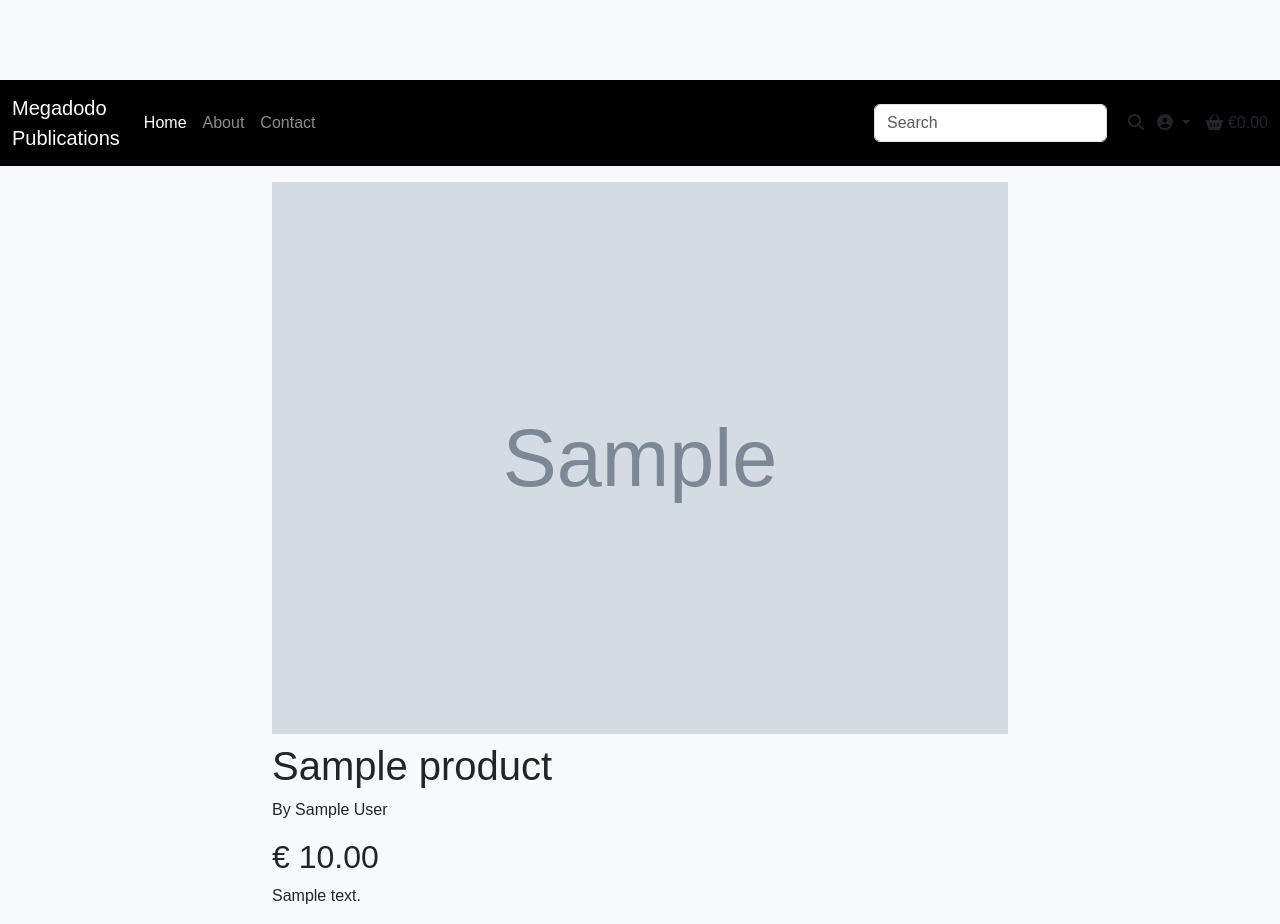
After one commit to MrsmLisa/Megadodo-Publications, a Django app: page /products/1/ in a window 1280 px wide. The commit adds this page. Run offline with Django 4.2, Linux system fonts and the light colour scheme; tables that the repository leaves empty hold one stand-in row (values such as "Sample post"); grey boxes marked "Sample" are stand-in pictures; some libraries are stand-ins or nearby versions; some web fonts are replaced.

Commit message:
Addning style changes in html and css

```diff
--- /dev/null
+++ b/products/templates/products/product_detail.html
@@ -0,0 +1,26 @@
+{% extends 'base.html' %}
+{% load static %}
+{% block content %}
+<div class="container">
+    <div class="row justify-content-center m3">
+    <div class="col-10 col-md-8">
+    <a href="{{ product.product_url }}" class="text-decoration-none text-dark">
+        {% if product.image %}
+            <img src="{{ product.image.url }}" class="card-img-top" alt="{{ product.name }}">
+        {% else %}
+            <img src="{% static 'images/no_image.png' %}" class="card-img-top" alt="{{ product.name }}">
+        {% endif %}
+    </a>
+    <div class="col-12 pt-2">
+    <h1>{{ product.name }}</h1>
+    {% if product.author %}
+    <p>By {{ product.author }}</p>
+    {% endif %}
+    <h2>€ {{ product.price }}</h2>
+    <p>{{ product.description }}</p>
+    </div>
+    </div>
+    </div>
+</div>
+
+{% endblock %}
--- a/products/urls.py
+++ b/products/urls.py
@@ -3,4 +3,5 @@ from . import views
 
 urlpatterns = [
     path('', views.ProductListView.as_view(), name='product_list'),
+    path('<int:pk>/', views.product_detail, name='product_detail')
 ]
--- a/static/css/core.css
+++ b/static/css/core.css
@@ -1,10 +1,19 @@
 
 @import url('https://fonts.googleapis.com/css2?family=Cantarell:ital,wght@0,400;0,700;1,400;1,700&family=Contrail+One&family=Nabla&display=swap');
+
+html {
+    width: auto;
+    overflow-x: hidden;
+}
 
 body {
     font-family: 'Cantarell', sans-serif;
     background-color: #f8f9fa;
-    color: #333;
+    min-height: 100vh;
+    margin: 0;
+    display: grid;
+    grid-template-rows: auto 1fr auto;
+    padding-top: 80px !important;
 }
 
 header {
--- a/templates/base.html
+++ b/templates/base.html
@@ -31,7 +31,7 @@
 
      <title>Megadodo Publications {% block extra_title %} {% endblock extra_title %} </title>
 </head>
-  <body>
+<body>
 <header>
     <!-- navbar from Bootstrap -->
     <nav class="navbar navbar-expand-lg navbar-dark">
@@ -112,9 +112,12 @@
     {% block page_header %}
     {% endblock page_header %}
 
+    <main class="pt-3">
 
     {% block content %}
     {% endblock content %}
+
+    </main>
 
     {% block post_load_js %}
     {% endblock post_load_js %}
```
Also changed, not shown: products/templates/products/products_detail.html (deleted, +0 -8 lines), products/templates/products/products_list.html (+5 -4 lines), products/views.py (+4 -3 lines), 1 other file.
